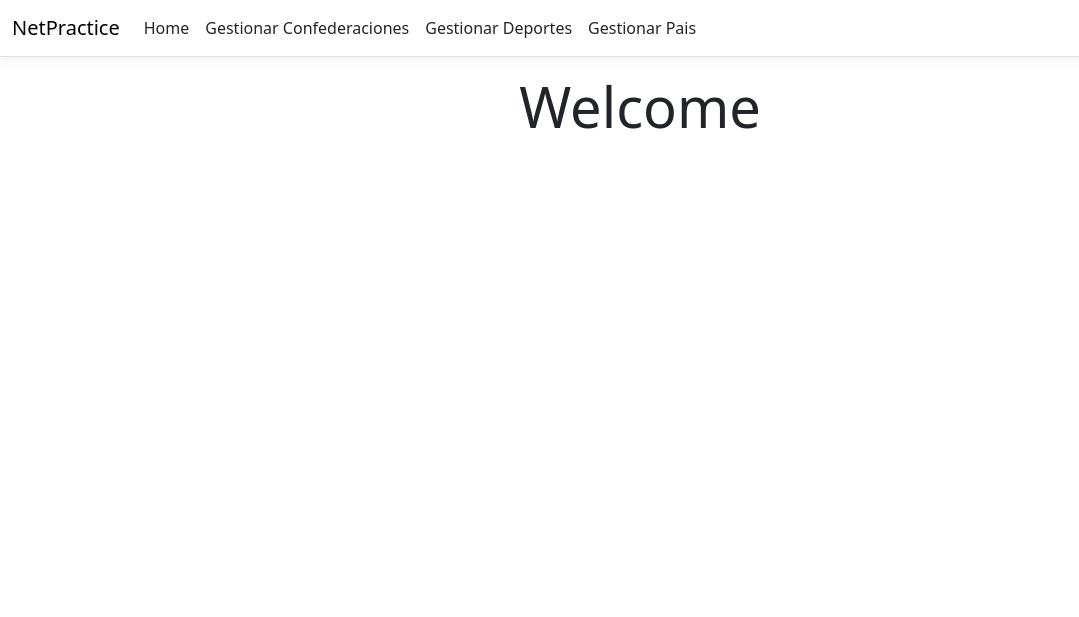
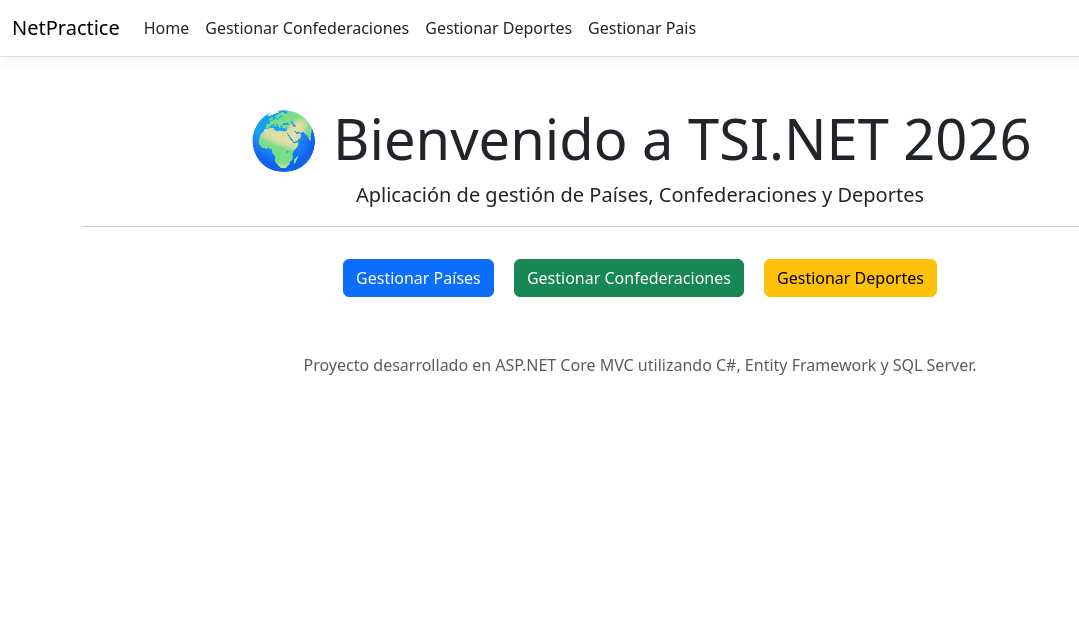
Before and after one commit to neimex23/NetPractice, an ASP.NET Core app: page / in a window 1280 px wide. Shown: the top 617 px of the page, without its empty margins (0-1079 px from the left). Run offline with ASP.NET Core 8, Linux system fonts and the light colour scheme; style sheets or scripts are compiled from the project's sources.

Commit message:
Agregado Pantalla Bienvenida

```diff
--- a/Views/Home/Index.cshtml
+++ b/Views/Home/Index.cshtml
@@ -1,7 +1,32 @@
 @{
-    ViewData["Title"] = "Home Page";
+    ViewData["Title"] = "Bienvenido";
 }
 
-<div class="text-center">
-    <h1 class="display-4">Welcome</h1>
+<div class="text-center mt-5">
+    <h1 class="display-4">🌍 Bienvenido a TSI.NET 2026</h1>
+    <p class="lead">
+        Aplicación de gestión de <strong>Países, Confederaciones y Deportes</strong>
+    </p>
+
+    <hr />
+
+    <div class="mt-4">
+        <a class="btn btn-primary m-2" asp-controller="Pais" asp-action="Manage">
+            Gestionar Países
+        </a>
+
+        <a class="btn btn-success m-2" asp-controller="Confederacion" asp-action="Manage">
+            Gestionar Confederaciones
+        </a>
+
+        <a class="btn btn-warning m-2" asp-controller="Deporte" asp-action="Manage">
+            Gestionar Deportes
+        </a>
+    </div>
+
+    <div class="mt-5">
+        <p class="text-muted">
+            Proyecto desarrollado en ASP.NET Core MVC utilizando C#, Entity Framework y SQL Server.
+        </p>
+    </div>
 </div>
```
